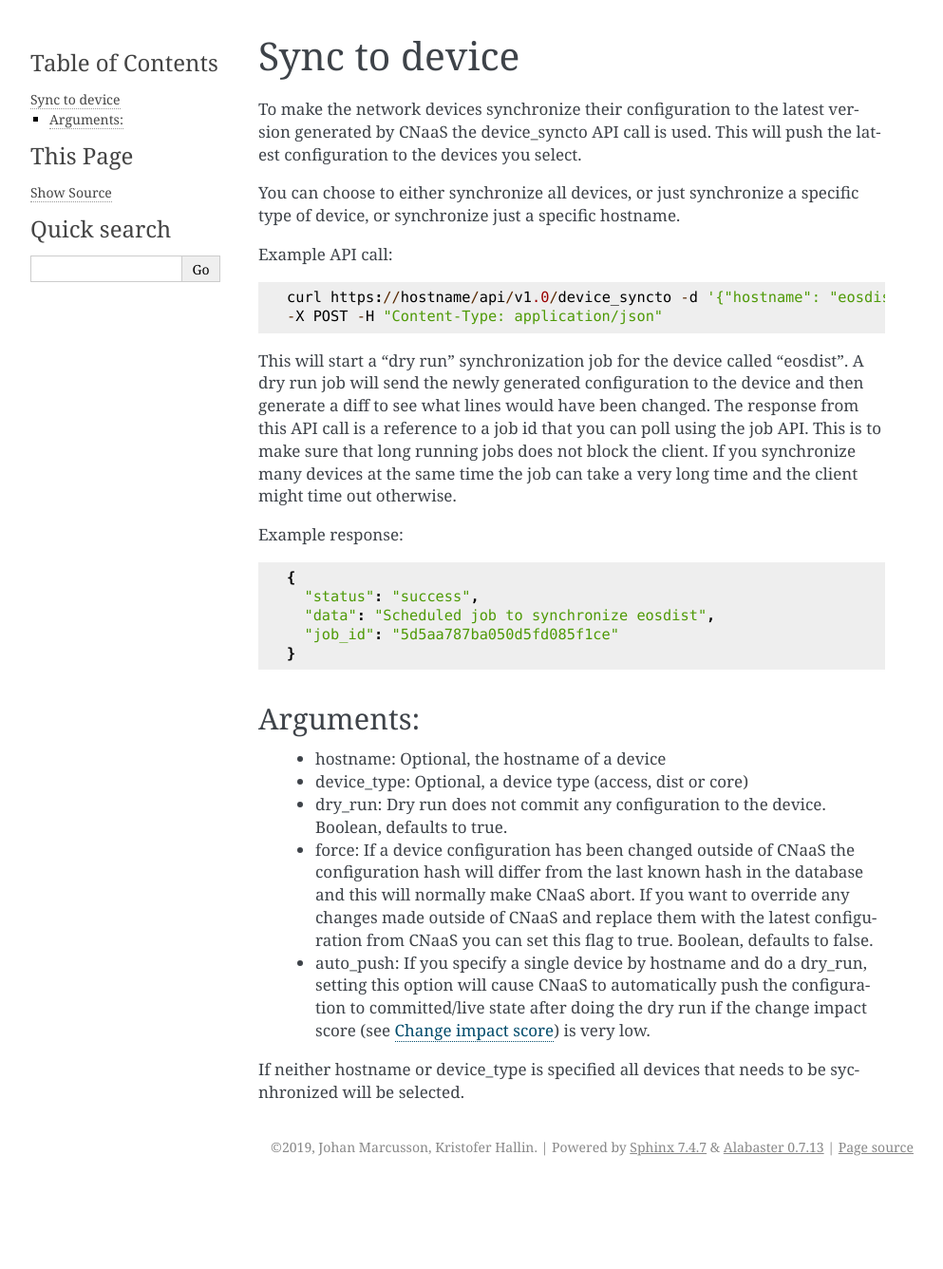
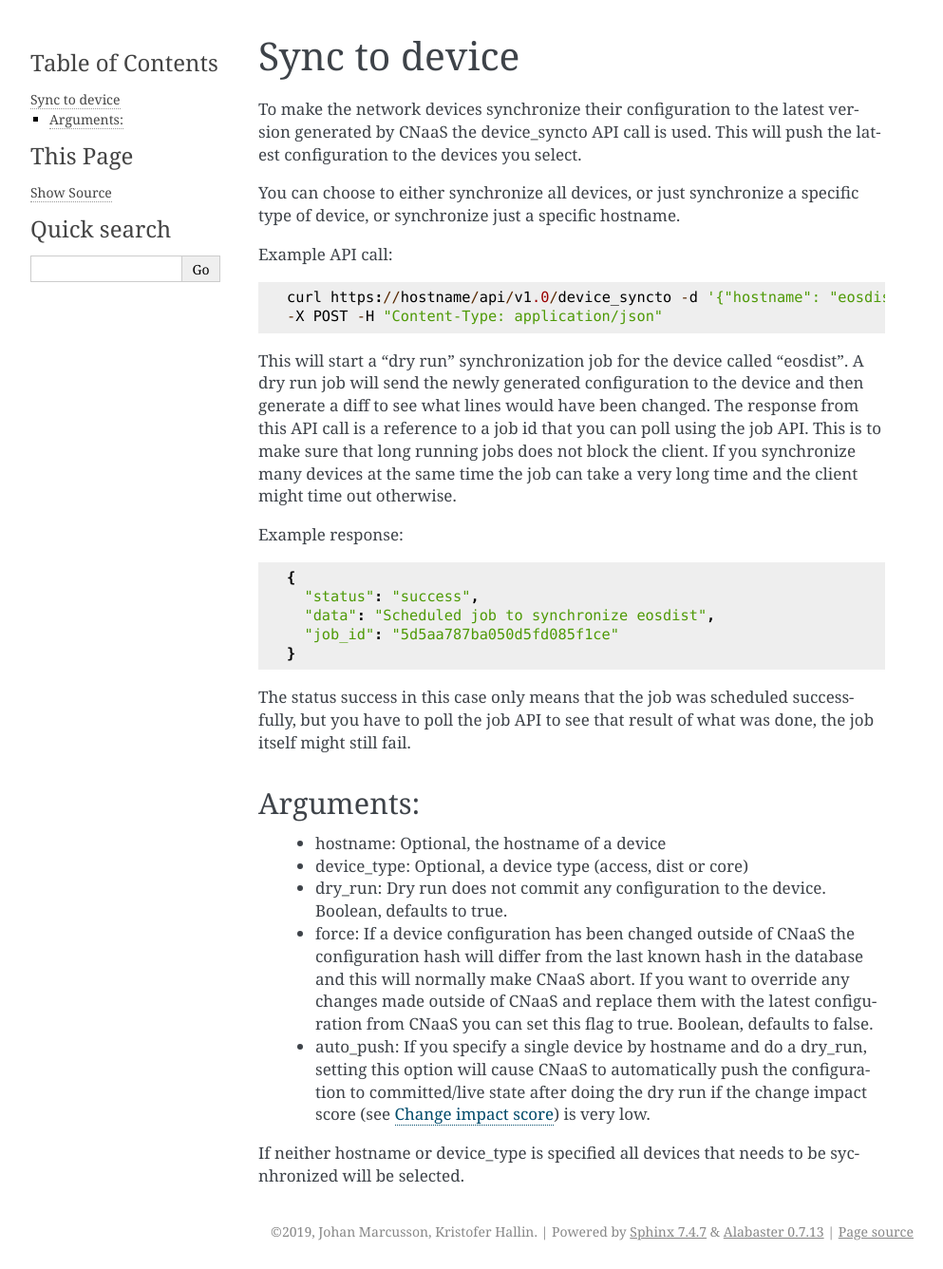
Before and after one commit to SUNET/cnaas-nms, a Sphinx documentation site: the page built from docs/apiref/syncto.rst, in a window 1280 px wide. Shown: the whole page at 95% size, without its empty margins (148-1141 px from the left). Built offline with Sphinx 7.4.7, drawn with Linux system fonts in a browser that asks for light colours; before the commit the page ends 1247 px from its top, so only the background shows below that.

Commit message:
Explanation about scheduled job status

```diff
--- a/docs/apiref/syncto.rst
+++ b/docs/apiref/syncto.rst
@@ -32,6 +32,10 @@ Example response:
     "job_id": "5d5aa787ba050d5fd085f1ce"
   }
 
+The status success in this case only means that the job was scheduled successfully, but
+you have to poll the job API to see that result of what was done, the job itself might still
+fail.
+
 Arguments:
 ----------
 
```
